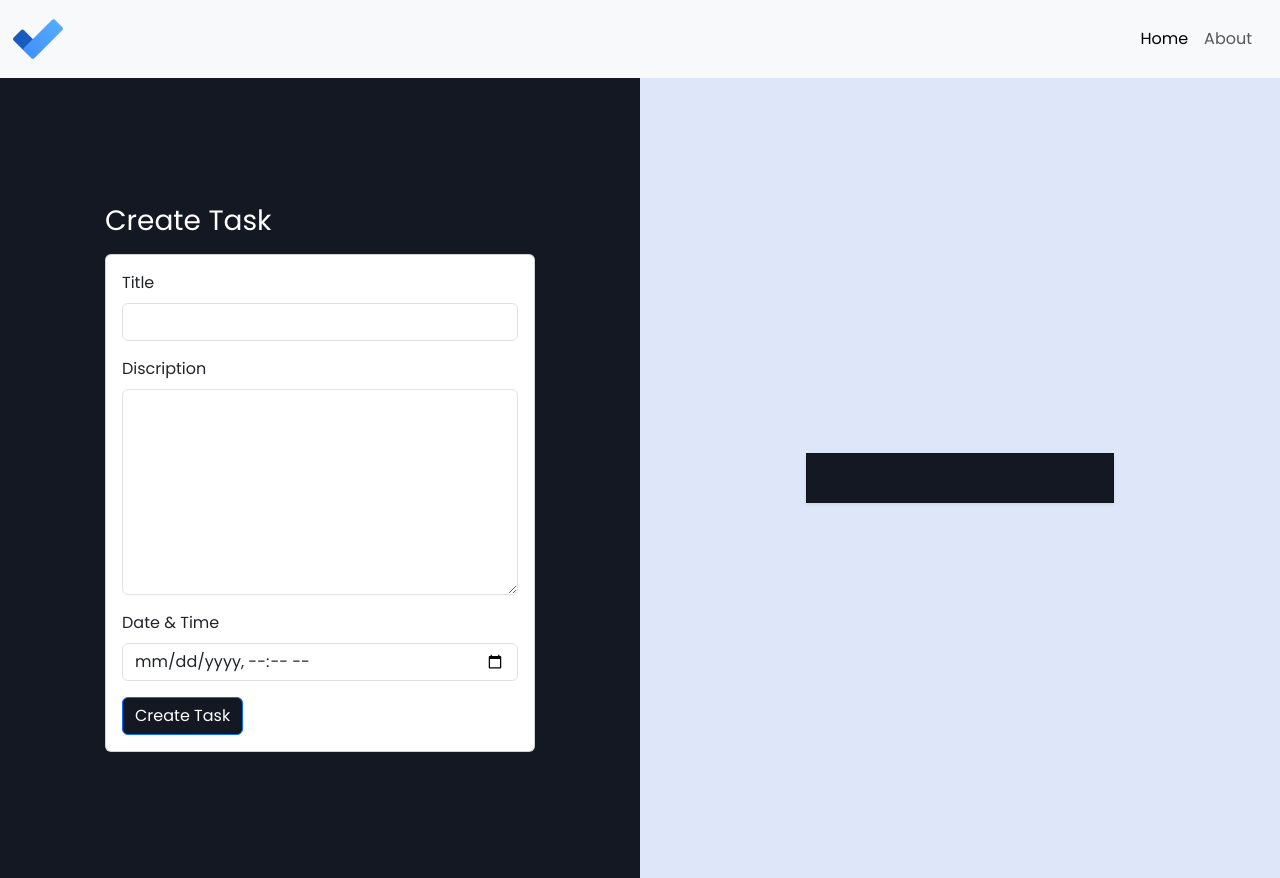
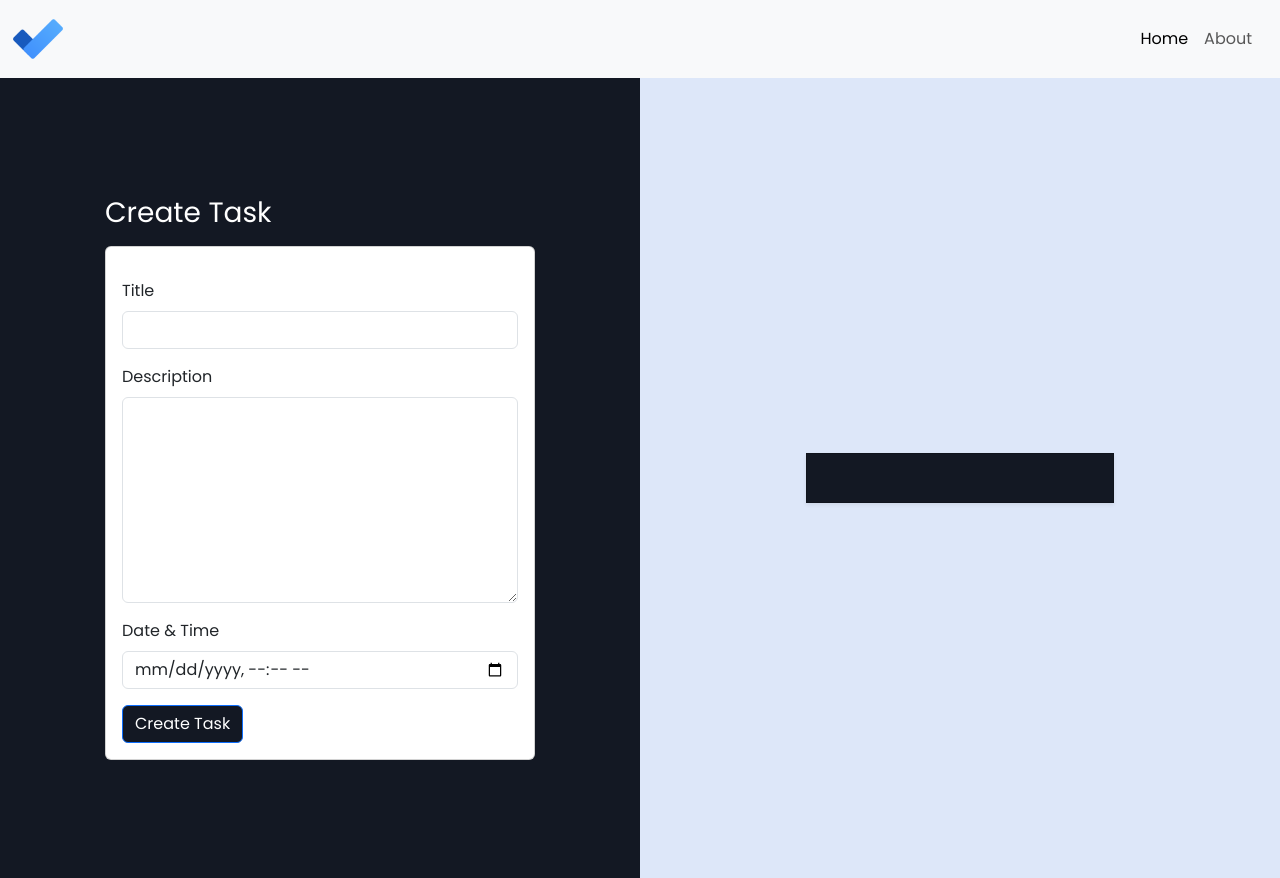
Before and after one commit to ammurana4216/ToDo-App, a React (Create React App) app: page /create-task in a window 1280 px wide. Built offline with nearby package versions, Linux system fonts and the light colour scheme.

Commit message:
context tasklist

```diff
--- a/db.json
+++ b/db.json
@@ -31,5 +31,18 @@
       "id": 5
     }
   ],
-  "tasks": []
+  "tasks": [
+    {
+      "title": "ravena",
+      "description": "vdhgwfdgh",
+      "duedate": "2023-06-15T14:28",
+      "id": 7
+    },
+    {
+      "title": "ambeshwar",
+      "description": "eaha",
+      "duedate": "2023-06-15T14:28",
+      "id": 8
+    }
+  ]
 }
--- a/src/App.js
+++ b/src/App.js
@@ -14,12 +14,14 @@ import Navigation from './components/Navigation';
 import Login from './components/Login';
 import Register from './components/Register'
 import { AuthProvider } from './context/AuthContext';
+import {TaskProvider} from './context/TaskContext';
 
 function App() {
   return (
 
     <BrowserRouter>
     <AuthProvider>
+      <TaskProvider>
     <Navigation/>
     <Routes>
       <Route path='/' element ={<Navigate to='/login'/> }></Route>
@@ -34,6 +36,7 @@ function App() {
       <Route path='*' element={<PageNotFound/>}>
       </Route>
     </Routes>
+    </TaskProvider>
     </AuthProvider>
     </BrowserRouter>
   );
--- a/src/components/Register.jsx
+++ b/src/components/Register.jsx
@@ -1,4 +1,4 @@
-import React, { useEffect, useState } from "react";
+ import React, { useEffect, useState } from "react";
 import { Link } from "react-router-dom";
 import AuthContext from "../context/AuthContext";
 import { useContext } from "react";
--- a/src/components/TaskForm.jsx
+++ b/src/components/TaskForm.jsx
@@ -1,28 +1,49 @@
-import React from 'react';
+import React, { useContext, useState } from 'react';
+import TaskContext from '../context/TaskContext';
+
+
 
 function TaskForm(props) {
+    const [formData, setFormData] = useState();
+    const {createTask,message}=useContext(TaskContext);
+
+
+const handleChange=(e)=>{
+    let {name, value} =e.target;
+    setFormData((prev)=>({
+      ...prev,
+      [name] : value
+    }))
+}
+
+const submitForm =async(e)=>{
+    e.preventDefault()
+    createTask(formData);
+}
     return (
+
         <div className='p-3 w-75'>
             <h3 className='mb-3 text white'>Create Task</h3>
             <div className='card'>
                 <div className='card-body'>
             <form>
+                <p>{message}</p>
                <div className="mb-3">
-                <label className ="form-label">Title</label>
-                <input type ="text" name='title' className='form-control'/>
+                <label className ="form-label" htmlFor='title' >Title</label>
+                <input type ="text" id="title" name='title' className='form-control' onChange={handleChange}/>
 
                </div>
                <div className="mb-3">
-                <label className ="form-label">Discription</label>
-                <textarea name='discription' className='form-control' rows ="8"></textarea>
+                <label className ="form-label" htmlFor='description` '>Description</label>
+                <textarea name='description' className='form-control' rows ="8" id="description" onChange={handleChange}></textarea>
 
                </div>
                <div className="mb-3">
-                <label className ="form-label">Date & Time</label>
-                <input type ="datetime-local" name='duedate' className='form-control'/>
+                <label className ="form-label" htmlFor='date&time'>Date & Time</label>
+                <input type ="datetime-local" name='duedate' className='form-control' onChange={handleChange}/>
 
                </div>
-               <button className='btn btn-primary'>Create Task</button>
+               <button className='btn btn-primary' onClick={submitForm}>Create Task</button>
 
             </form>
             </div>
--- a/src/context/AuthContext.js
+++ b/src/context/AuthContext.js
@@ -54,6 +54,7 @@ export const AuthProvider = ({ children }) => {
     } else {
       setMessage("something went wrong, please try again");
     }
+
   }
   //login user.
 
--- a/src/context/TaskContext.js
+++ b/src/context/TaskContext.js
@@ -1,26 +1,49 @@
-import {  createContext } from "react";
+import {  createContext, useState } from "react";
 
 const TaskContext = createContext();
 
-const TaskProvider =({children})=>{
 
-    const createTask = async(formData) => {
-        const options = {
-          method: "POST",
-          headers: {
-            "Content-Type": "application/json"
-          },
-          body: JSON.stringify(formData)
-console.log("formData", formData);
+export const TaskProvider =({children})=>{
+    const[task,setTask]=useState(null);
+const[message,setMessage]=useState("");
+
+
+    const createTask = async(formData)=>{
+
+        const options ={
+           method: "POST",
+           headers:{
+            "Content-Type" : "application/json"
+           },
+           body: JSON.stringify(formData)
         }
+
+     const response = await fetch('http://localhost:5000/tasks', options);
+     console.log(response);
+
+     if(response.ok)
+     {
+        setMessage("Task is Created");
+
+        const taskData=await response.json();
+
+        localStorage.setItem("task" ,JSON.stringify(taskData));
+        setTask(taskData)
+
+     }
+     else{
+        setMessage("Something went wrong!try again");
+     }
+    }
 
     return(
         <TaskContext.Provider value={{
-
+        createTask,
+        message
         }}>
             {children}
         </TaskContext.Provider>
     )
-    }
+
 }
 export default TaskContext;
```
